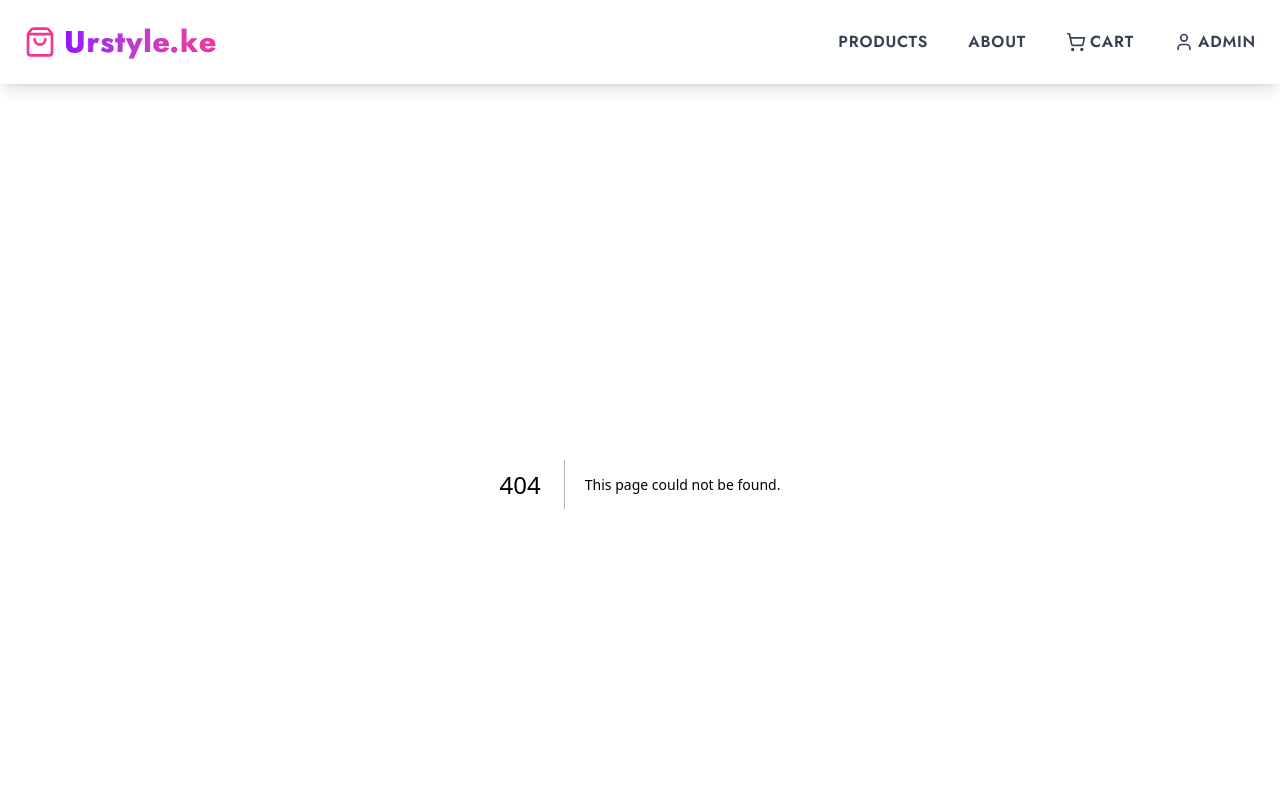
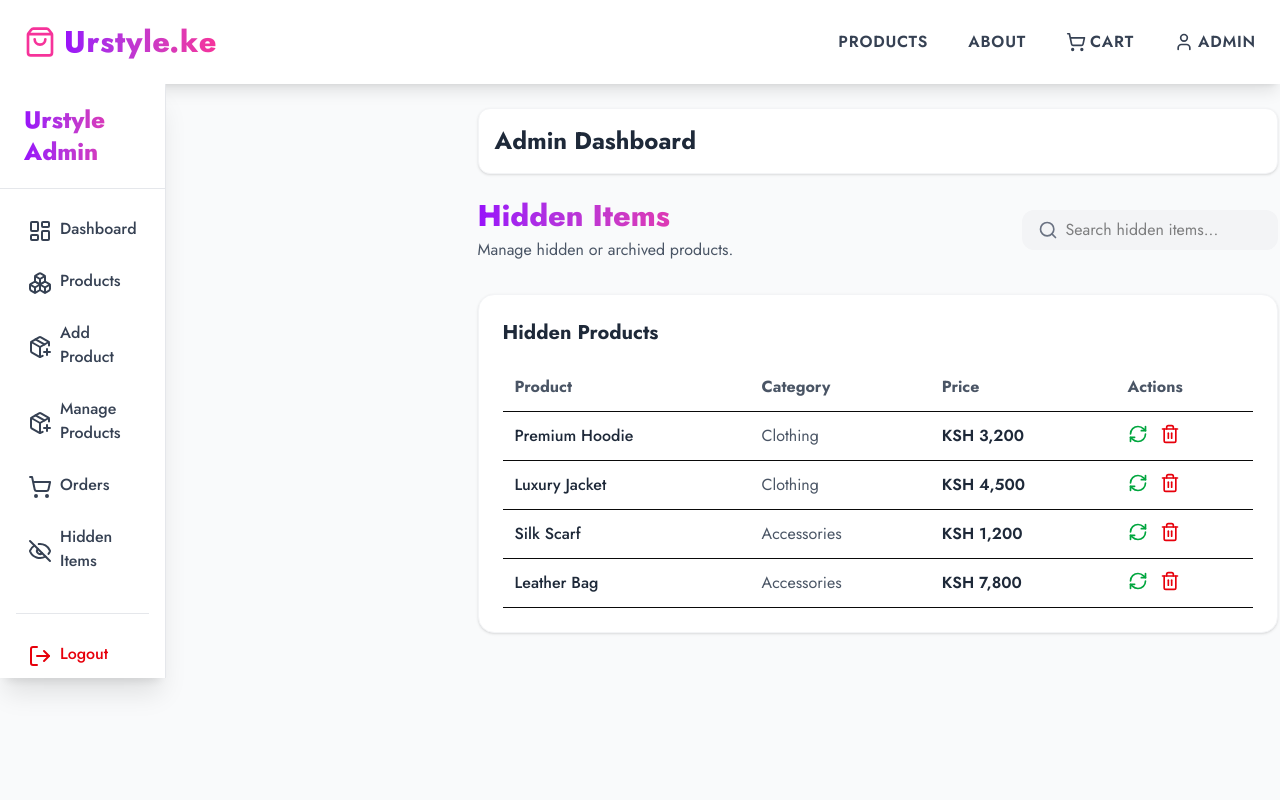
Before and after one commit to Griffinsshem/urstyle.ke, a Next.js app: page /admin/hidden in a window 1280 px wide. Before the commit this address had no page. Shown: the top 800 px of the page. Built offline with nearby package versions, Linux system fonts and the light colour scheme; sample sign-in values are in the browser's storage.

Commit message:
feat(admin): add Hidden Items management page with search, restore, and delete actions

```diff
--- /dev/null
+++ b/src/app/admin/hidden/page.js
@@ -0,0 +1,93 @@
+"use client";
+
+import { useState } from "react";
+import { Search, Eye, RefreshCw, Trash2 } from "lucide-react";
+
+export default function HiddenItemsPage() {
+  const [search, setSearch] = useState("");
+
+  const filteredItems = hiddenItems.filter((item) =>
+    item.name.toLowerCase().includes(search.toLowerCase())
+  );
+
+  return (
+    <div className="space-y-8">
+      {/* Header */}
+      <div className="flex flex-col md:flex-row justify-between items-center gap-4">
+        <div>
+          <h1 className="text-3xl font-extrabold bg-gradient-to-r from-purple-600 to-pink-500 bg-clip-text text-transparent">
+            Hidden Items
+          </h1>
+          <p className="text-gray-600 mt-1">Manage hidden or archived products.</p>
+        </div>
+
+        {/* Search */}
+        <div className="flex items-center bg-gray-100 rounded-xl px-4 py-2">
+          <Search className="w-5 h-5 text-gray-500" />
+          <input
+            type="text"
+            placeholder="Search hidden items..."
+            className="bg-transparent ml-2 outline-none"
+            value={search}
+            onChange={(e) => setSearch(e.target.value)}
+          />
+        </div>
+      </div>
+
+      {/* Hidden Items Table */}
+      <div className="bg-white rounded-2xl shadow-sm border border-gray-100 p-6">
+        <h2 className="text-xl font-bold text-gray-800 mb-4">Hidden Products</h2>
+
+        <div className="overflow-x-auto">
+          <table className="w-full text-left min-w-[750px]">
+            <thead>
+              <tr className="border-b">
+                <th className="p-3 text-gray-600">Product</th>
+                <th className="p-3 text-gray-600">Category</th>
+                <th className="p-3 text-gray-600">Price</th>
+                <th className="p-3 text-gray-600">Actions</th>
+              </tr>
+            </thead>
+
+            <tbody>
+              {filteredItems.map((item) => (
+                <tr key={item.id} className="border-b hover:bg-gray-50 transition">
+                  <td className="p-3 font-medium text-gray-800">{item.name}</td>
+                  <td className="p-3 text-gray-600">{item.category}</td>
+                  <td className="p-3 font-semibold text-gray-800">
+                    KSH {item.price.toLocaleString()}
+                  </td>
+
+                  <td className="p-3 flex items-center gap-3">
+                    <button className="text-green-600 hover:text-green-800">
+                      <RefreshCw className="w-5 h-5" />
+                    </button>
+                    <button className="text-red-600 hover:text-red-800">
+                      <Trash2 className="w-5 h-5" />
+                    </button>
+                  </td>
+                </tr>
+              ))}
+
+              {filteredItems.length === 0 && (
+                <tr>
+                  <td colSpan="4" className="text-center p-6 text-gray-500">
+                    No hidden items found.
+                  </td>
+                </tr>
+              )}
+            </tbody>
+          </table>
+        </div>
+      </div>
+    </div>
+  );
+}
+
+/* Dummy Hidden Items */
+const hiddenItems = [
+  { id: 1, name: "Premium Hoodie", category: "Clothing", price: 3200 },
+  { id: 2, name: "Luxury Jacket", category: "Clothing", price: 4500 },
+  { id: 3, name: "Silk Scarf", category: "Accessories", price: 1200 },
+  { id: 4, name: "Leather Bag", category: "Accessories", price: 7800 },
+];
```
